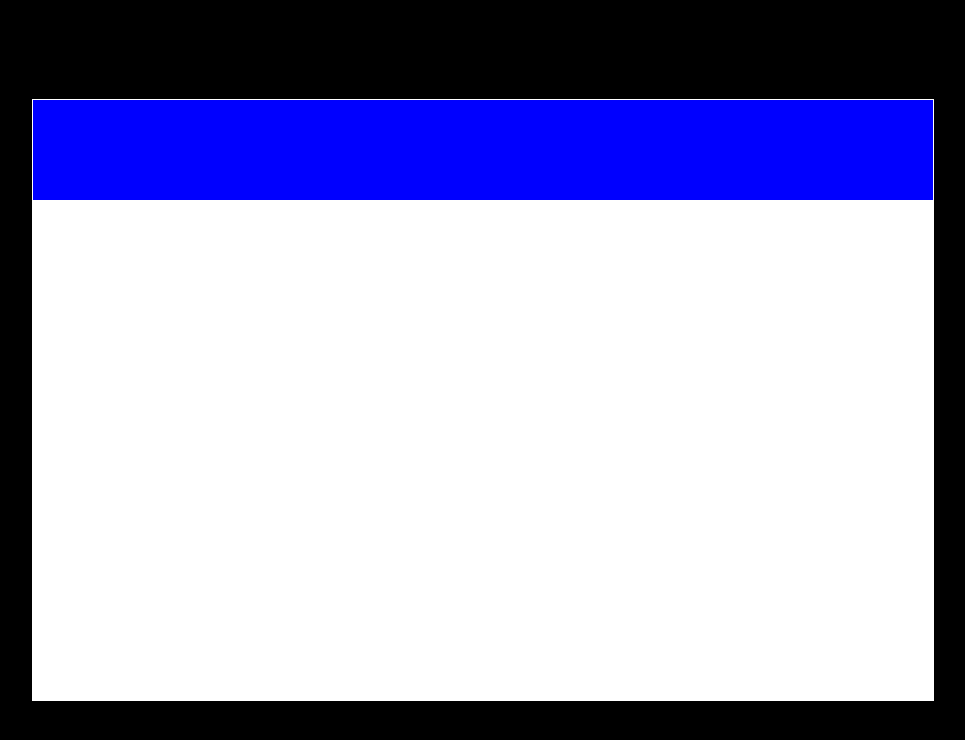
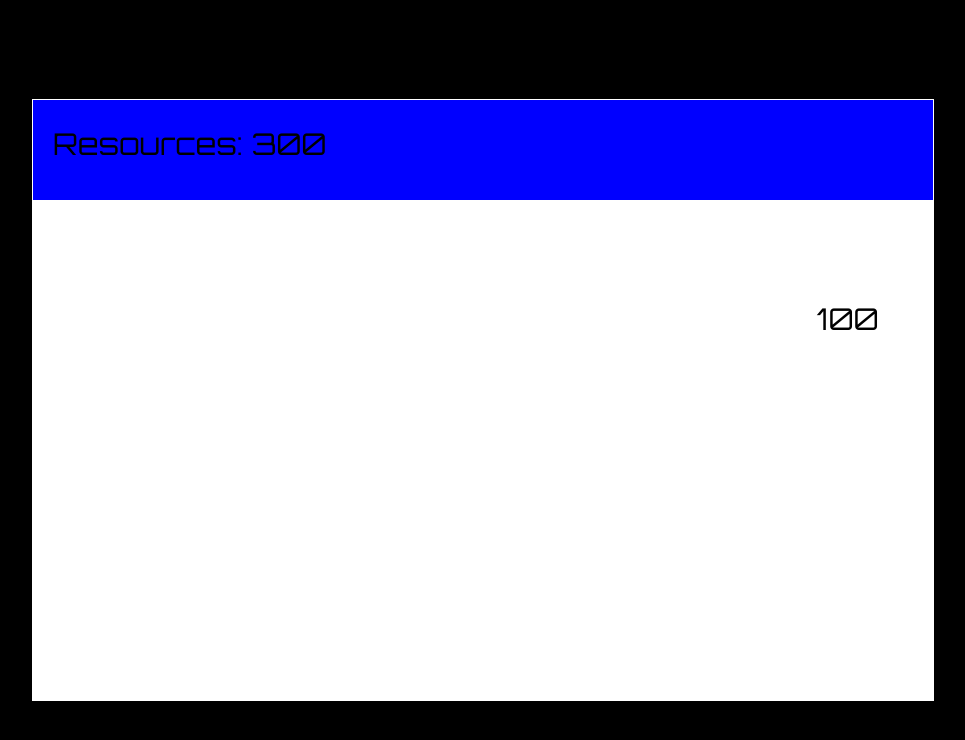
Before and after one commit to Week-4-Game-Project/2d-tower-defense, a plain HTML site: page index.html in a window 1280 px wide. Shown: the whole page, without its empty margins (157-1122 px from the left). Drawn offline with Linux system fonts and the light colour scheme.

Commit message:
add collision, game over, enemy class, enemy  and defender handlers

```diff
--- a/index.html
+++ b/index.html
@@ -1,14 +1,19 @@
 <!DOCTYPE html>
 <html lang="en">
+
 <head>
     <meta charset="UTF-8">
     <meta http-equiv="X-UA-Compatible" content="IE=edge">
     <meta name="viewport" content="width=device-width, initial-scale=1.0">
     <title>2D Tower Defense Game</title>
     <link rel="stylesheet" href="./styles/style.css">
+    <link rel="preconnect" href="https://fonts.gstatic.com">
+    <link href="https://fonts.googleapis.com/css2?family=Orbitron&display=swap" rel="stylesheet">
 </head>
+
 <body>
     <canvas id="canvas"></canvas>
     <script src="./scripts/script.js"></script>
 </body>
+
 </html>
--- a/scripts/script.js
+++ b/scripts/script.js
@@ -9,6 +9,11 @@ const cellGap = 3; // Gap between cells
 const gameGrid = []; // Array of game cells
 const defenders = []; // Array of defenders on game board
 let numberOfResources = 300;
+const enemies = [];
+const enemyPositions = [];
+let enemiesInterval = 600; // Enemy spawn interval
+let frame = 0;
+let gameOver = false;
 
 // mouse
 const mouse = {
@@ -84,7 +89,7 @@ class Defender {
     ctx.fillStyle = "blue";
     ctx.fillRect(this.x, this.y, this.width, this.height);
     ctx.fillStyle = "gold";
-    ctx.font = "30px arial";
+    ctx.font = "30px Orbitron";
     ctx.fillText(Math.floor(this.health), this.x + 25, this.y + 30); // Display health
   }
 }
@@ -92,33 +97,91 @@ canvas.addEventListener("click", function () {
   const gridPositionX = mouse.x - (mouse.x % cellSize);
   const gridPositionY = mouse.y - (mouse.y % cellSize);
   if (gridPositionY < cellSize) return; // Prevent defender being placed on controlsBar
-  for(let i = 0; i < defenders.length; i++){
-    if (defenders[i].x === gridPositionX && defenders[i].y === gridPositionY) // Prevent placing defenders on the same cell
-    return;
+  for (let i = 0; i < defenders.length; i++) {
+    if (defenders[i].x === gridPositionX && defenders[i].y === gridPositionY)
+      // Prevent placing defenders on the same cell
+      return;
   }
   let defenderCost = 100; // Resource cost of each defender
-  if (numberOfResources >= defenderCost){
+  if (numberOfResources >= defenderCost) {
     defenders.push(new Defender(gridPositionX, gridPositionY)); // If resources > cost, place defender at mouse location
     numberOfResources -= defenderCost; // Pay resources
   }
 });
 // Draw defenders array on game board
-function handleDefenders(){
-  for (let i = 0; i < defenders.length; i++){
+function handleDefenders() {
+  for (let i = 0; i < defenders.length; i++) {
     defenders[i].draw();
+    // Check collision between defender and enemies
+    for (let j = 0; j < enemies.length; j++){
+      if (collision(defenders[i], enemies[j])){
+        enemies[j].movement = 0;
+        defenders[i].health -= 0.2;
+      }
+       // If defender health less than 0, remove defender
+      if (defenders[i] && defenders[i].health<=0) {
+        defenders.splice(i,1);
+        i--;
+        enemies[j].movement = enemies[j].speed;
+      }
+    }
   }
 }
 
 // ENEMIES
+class Enemy {
+  constructor(verticalPosition) {
+    this.x = canvas.width;
+    this.y = verticalPosition;
+    this.with = cellSize;
+    this.height = cellSize;
+    this.speed = Math.random() * 0.2 + 0.4;
+    this.movement = this.speed;
+    this.health = 100;
+    this.maxHealth = this.health;
+  }
+  // Moves enemy slowly to the left
+  update() {
+    this.x -= this.movement;
+  }
+  draw() {
+    ctx.fillStyle = "red"; // Draw enemy box
+    ctx.fillRect(this.x, this.y, this.width, this.height);
+    ctx.fillStyle = "black"; // Draws enemy health points
+    ctx.font = "30px Orbitron";
+    ctx.fillText(Math.floor(this.health), this.x + 25, this.y + 30); // Display health
+  }
+}
+// Draws enemies array one time
+function handleEnemies() {
+  for (let i = 0; i < enemies.length; i++) {
+    enemies[i].update();
+    enemies[i].draw();
+    if (enemies[i].x < 0){
+      gameOver = true;
+  }
+  }
+  if (frame % enemiesInterval === 0) {
+    let verticalPosition = Math.floor(Math.random() * 5 + 1) * cellSize;
+    enemies.push(new Enemy(verticalPosition, verticalPosition));
+    enemyPositions.push(verticalPosition);
+    if (enemiesInterval > 120) enemiesInterval -= 50;
+  }
+}
 
 // RESOURCES
 
 // UTILITIES
 // Draw game status on game bar (resources, defenders, etc)
-function handleGameStatus(){
-  fillStyle = 'gold';
-  ctx.font = '30px Arial';
-  ctx.fillText('Resources: ' + numberOfResources, 20 , 55);
+function handleGameStatus() {
+  fillStyle = "gold";
+  ctx.font = "30px Orbitron";
+  ctx.fillText("Resources: " + numberOfResources, 20, 55);
+   if (gameOver){
+        ctx.fillStyle = 'black';
+        ctx.font = '90px Orbitron';
+        ctx.fillText('GAME OVER', 135, 330);
+   }
 }
 
 // Animation loop (basically a digital flipbook)
@@ -128,10 +191,13 @@ function animate() {
   ctx.fillRect(0, 0, controlsBar.width, controlsBar.height);
   handleGameGrid();
   handleDefenders();
+  handleEnemies();
   handleGameStatus();
-  requestAnimationFrame(animate); //Callback function calls itself to loop through itself
+  frame++;
+  if (!gameOver) requestAnimationFrame(animate); //Callback function calls itself to loop through itself
 }
 animate();
+
 // Collision detection function
 function collision(first, second) {
   // If any of these comparisons return true, it means there is no collision. But we use the ! operator to say "if collision is false, execute following code. else, collision is true."
--- a/styles/style.css
+++ b/styles/style.css
@@ -11,4 +11,5 @@ body {
   width: 900px;
   height: 600px;
   background: white;
+  font-family: 'Orbitron', sans-serif;
 }
```
